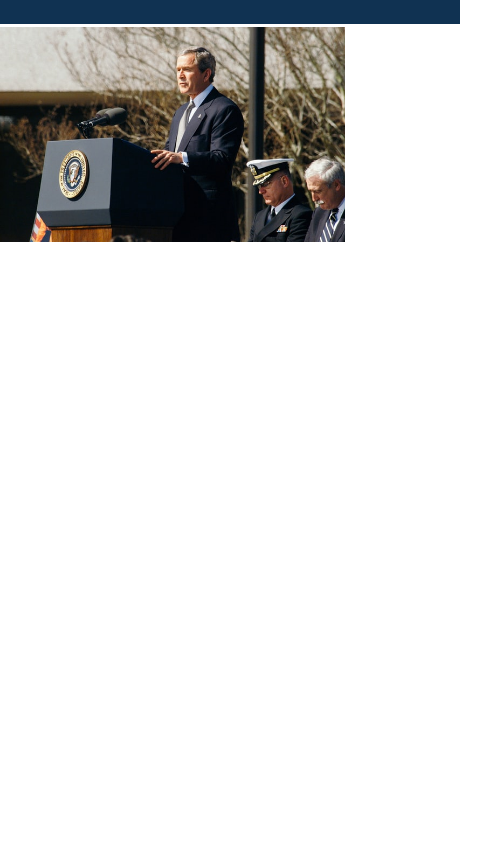
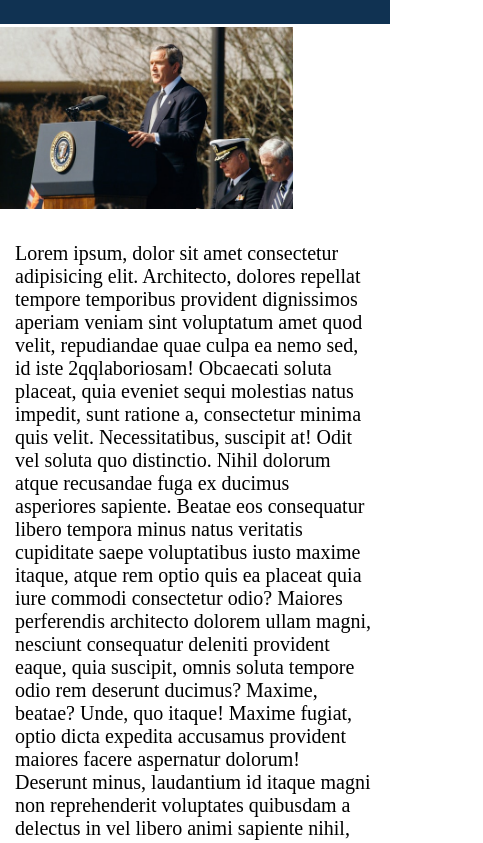
Before and after one commit to Gurra03/projektet, a plain HTML site: page index.html in a window 390 px wide. Shown: the part 126-969 px from the top of the page, 483 px wide, since content can reach past the window. Drawn offline with Linux system fonts and the light colour scheme; a web font is replaced by a local one.

Commit message:
startsida färdig för nu.

```diff
--- a/index.html
+++ b/index.html
@@ -12,11 +12,11 @@
 <body>
     <div class="body">
         <nav class="slide" id="nav">
+            <span id="x">⇩</span>
             <a href="index.html">Hem</a>
             <a href="">Historia</a>
             <a href="">Inriktningar</a>
             <a href="">Partier</a>
-            <span id="x">⇩</span>
         </nav>
         <header class = "header">
             <img src="bilder/logo-projekt.png" alt="blå flagga">
@@ -30,8 +30,8 @@
         <div class="content_link">
             <p>Länkar till mer sidor om konservatism.</p>
         </div>
+    </content>
     </div>
-    </content>
         <div class="footer">
             <p>footer</p>
         </div>
--- a/nav.js
+++ b/nav.js
@@ -2,8 +2,6 @@
 
 let nav = document.getElementById('nav')
 let x = document.getElementById('x')
-
-console.log(nav, x)
 
 x.addEventListener('click', function() {
     nav.classList.toggle('open')
--- a/style.css
+++ b/style.css
@@ -1,12 +1,15 @@
+/*GLOBAL*/
 body{
     margin: 0;
     padding: 0;
 }
 
+/*GLOBAL-NAV*/
 .slide {
     background-color: #40cac5;
     width: 300px;
     height: 150px;
+    position: relative;
 
     position: fixed;
     top: -150px;
@@ -17,13 +20,16 @@ body{
     box-shadow: 5px 0 5px rgba(50, 50, 50, .4);
 }
 
+.slide a {
+    font-family: 'Source Serif Pro', serif;
+    color: white;
+font-size: 150%;
+display: flex;
+justify-content: center;
+}
+
 .slide span {
     background-color: #40cac5;
-
-
-    display: flex;
-    justify-content: center;
-    align-items: center;
 
     border-bottom-left-radius: 10px;
     border-bottom-right-radius: 10px;
@@ -31,6 +37,7 @@ body{
     cursor: pointer;
     box-shadow: 5px 0 5px rgba(50, 50, 50, .4);
 
+    display: block;
     height: 50px;
     width: 50px;
 
@@ -40,8 +47,18 @@ body{
     position: absolute;
     right: 50px;
     top: 150px;
+
+    display: flex;
+    justify-content: center;
+    align-items: center;
 }
 
+.open {
+    top: 0;
+}
+
+
+/*GLOBAL-BODY*/
 .body {
     display: grid;
     grid-template-columns: auto;
@@ -54,6 +71,7 @@ body{
     width: 100%;
 }
 
+/*GLOBAL HEADER*/
 .header {
     grid-area: h;
     background-color: #103252;
@@ -67,7 +85,7 @@ body{
     text-align: right;
     margin: 10px;
     padding: 10px;
-    font-size: 4rem;
+    font-size: 2rem;
 }
 
 .header img {
@@ -77,6 +95,8 @@ body{
     width: 7%;
     height: auto;
 }
+
+/*CONTENT-INDEX*/
 .content {
     grid-area: c;
     display: grid;
@@ -94,25 +114,26 @@ body{
 
 .content_img {
     grid-area: b;
-    size: 4rem;
+    size: 175%;
 }
 
 .content_text {
     grid-area: t;
     margin: 10px;
     padding: 5px;
-    font-size: 4rem;
+    font-size: 175%;
 }
 
 .content_link {
     grid-area: l;
     display: flex;
     align-items: flex-start;
-    font-size: 4rem;
+    font-size: 175%;
 }
 
 .footer {
     grid-area: f;
+    font-size: 175%;
 }
 
 .open {
@@ -120,6 +141,7 @@ body{
     box-shadow: 5px 0 5px 0 rgba(50,50,50, .4);
 }
 
+/*2K*/
 @media screen and (max-width: 2560px) {
     .body {
         display: grid;
@@ -171,21 +193,23 @@ body{
         grid-area: t;
         margin: 10px;
         padding: 5px;
-        font-size: 3rem;
+        font-size: 150%;
     }
 
     .content_link {
         grid-area: l;
         display: flex;
         align-items: flex-start;
-        font-size: 3rem;
+        font-size: 150%;
     }
 
     .footer {
         grid-area: f;
+        font-size: 150%;
     }
 }
 
+/*1080p*/
 @media screen and (max-width: 1920px) {
     .body {
         display: grid;
@@ -237,21 +261,23 @@ body{
         grid-area: t;
         margin: 10px;
         padding: 5px;
-        font-size: 2rem;
+        font-size: 125%;
     }
 
     .content_link {
         grid-area: l;
         display: flex;
         align-items: flex-start;
-        font-size: 2rem;
+        font-size: 125%;
     }
 
     .footer {
         grid-area: f;
+        font-size: 125%;
     }
 }
 
+/*720p*/
 @media screen and (max-width: 1280px) {
     .body {
         display: grid;
@@ -316,12 +342,13 @@ body{
     }
 }
 
+/*PHONE-SIZE*/
 @media screen and (max-width: 992px) {
     .content {
         grid-area: c;
         display: grid;
         grid-template-columns: auto;
-        grid-template-rows: repeat(3, 1fr);
+        grid-template-rows: 176px 1fr 1fr;
         grid-template-areas:
         "b"
         "t"
@@ -329,6 +356,11 @@ body{
     }
     .content_img {
         grid-area: b;
+    }
+
+    .content_img img {
+        max-width: 100%;
+        height: auto;
     }
 
     .content_text {
@@ -339,3 +371,62 @@ body{
         grid-area: l;
     }
 }
+
+/*PHONE-TURNED*/
+@media screen and (max-width: 992px) {
+    .content {
+        grid-area: c;
+        display: grid;
+        grid-template-columns: 1fr;
+        grid-template-rows: auto 1fr 1fr;
+        grid-template-areas:
+        "b"
+        "t"
+        "l";
+    }
+    .content_img {
+        grid-area: b;
+    }
+
+    .content_img img {
+        max-width: 100%;
+        height: auto;
+    }
+
+    .content_text {
+        grid-area: t;
+    }
+
+    .content_link {
+        grid-area: l;
+    }
+}
+
+@media screen and (max-width: 500px) {
+    .content {
+        grid-area: c;
+        display: grid;
+        grid-template-columns: 1fr;
+        grid-template-rows: 200px 1fr 1fr;
+        grid-template-areas:
+        "b"
+        "t"
+        "l";
+    }
+    .content_img {
+        grid-area: b;
+    }
+
+    .content_img img {
+        max-width: 100%;
+        height: auto;
+    }
+
+    .content_text {
+        grid-area: t;
+    }
+
+    .content_link {
+        grid-area: l;
+    }
+}
```
Also changed, not shown: 1 other file.
